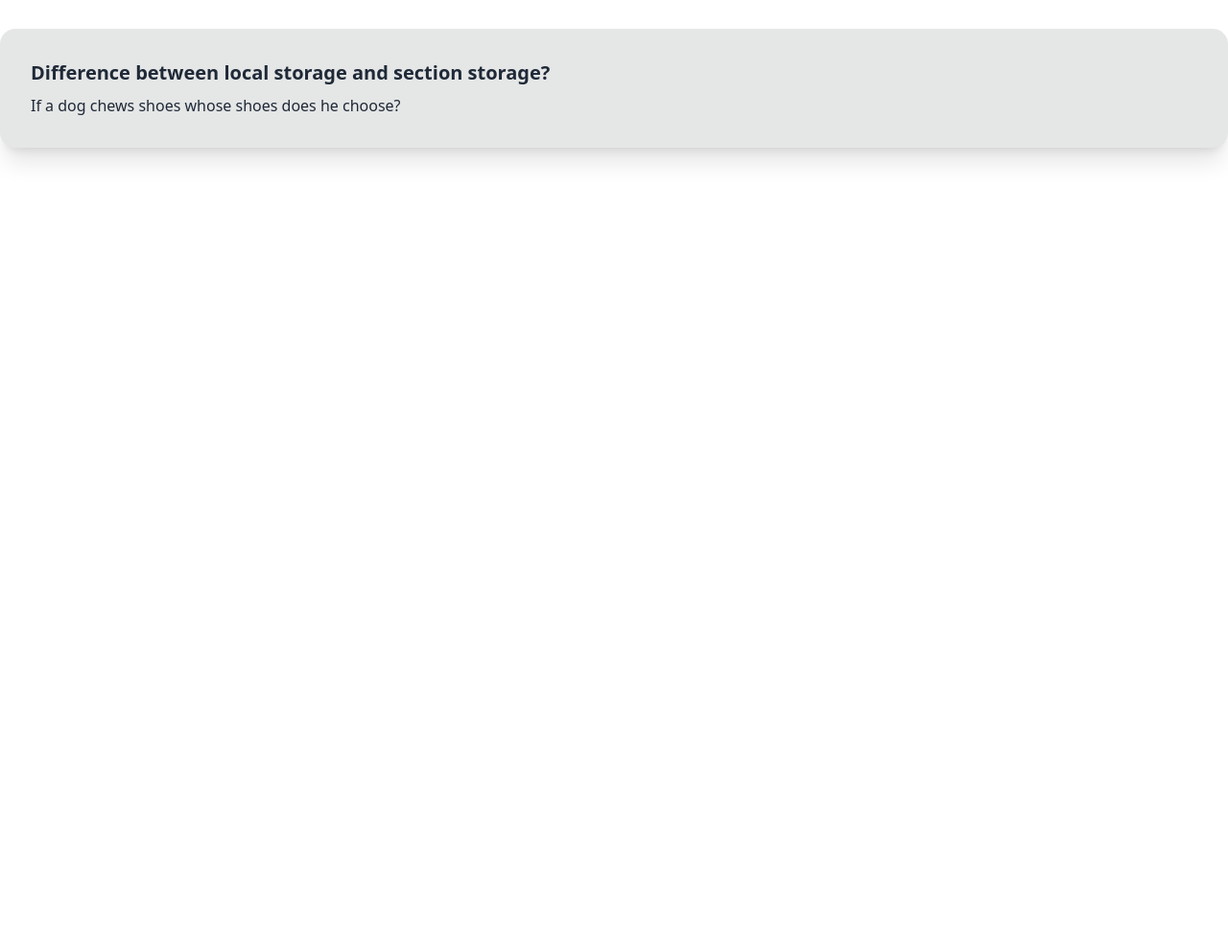
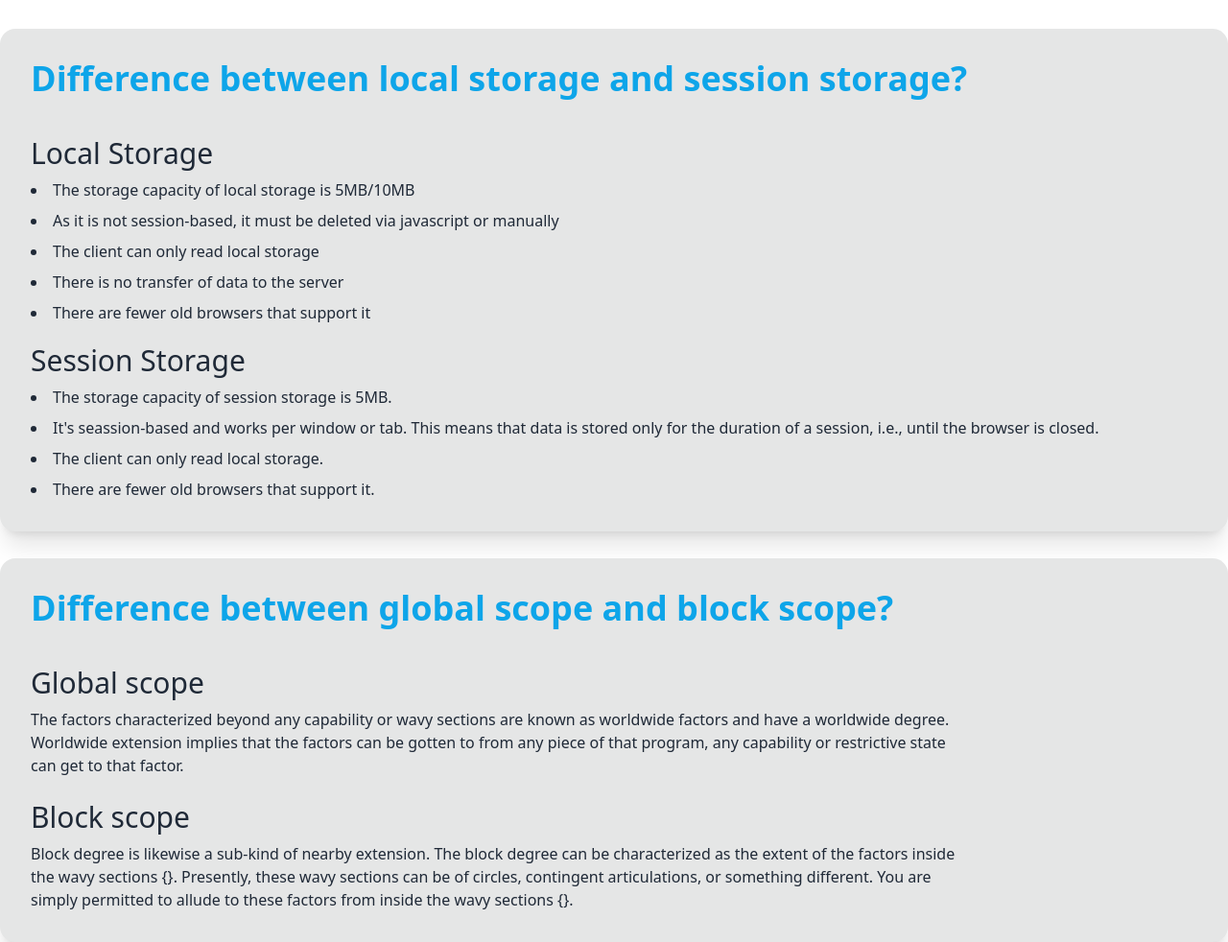
Before and after one commit to PARSA-00-55/type-monster, a plain HTML site: page blog.html in a window 1280 px wide. Shown: the part 64-1046 px from the top of the page at 96% size. Before the commit the page ends 800 px from the top, so only its background shows below. Drawn offline with nearby package versions, Linux system fonts and the light colour scheme.

Commit message:
two question added.

```diff
--- a/blog.html
+++ b/blog.html
@@ -48,10 +48,42 @@
         <!-- card 1 -->
         <div class="card w-full bg-base-300 shadow-xl">
             <div class="card-body">
-              <h2 class="card-title">Difference between local storage and section storage?</h2>
-              <p>If a dog chews shoes whose shoes does he choose?</p>
+              <h2 class="card-title text-4xl font-semibold text-sky-500" >Difference between local storage and session storage?</h2>
+              <br>
+              <!-- local storage -->
+              <h3 class="text-3xl">Local Storage</h3>
+              <li>The storage capacity of local storage is 5MB/10MB</li>
+              <li>As it is not session-based, it must be deleted via javascript or manually</li>
+              <li>The client can only read local storage</li>
+              <li>There is no transfer of data to the server</li>
+              <li>There are fewer old browsers that support it</li>
+              <!-- seassion storage -->
+              <h3 class="text-3xl mt-3">Session Storage</h3>
+              <li>The storage capacity of session storage is 5MB.</li>
+              <li>It's seassion-based and works per window or tab. This means that data is stored only for the duration of a session, i.e., until the browser is closed.</li>
+              <li>The client can only read local storage.</li>
+              <li>There are fewer old browsers that support it.</li>
             </div>
           </div>
+
+        <!-- card 2 -->
+        <div class="card w-full bg-base-300 shadow-xl mt-7">
+            <div class="card-body">
+                <h2 class="card-title text-4xl font-semibold text-sky-500" >Difference between global scope and block scope?</h2>
+                <br>
+                <h3 class="text-3xl">Global scope</h3>
+                <p class="w-4/5">
+                    The factors characterized beyond any capability or wavy sections are known as worldwide factors and have a worldwide degree. Worldwide extension implies that the factors can be gotten to from any piece of that program, any capability or restrictive state can get to that factor.
+                </p>
+
+                <h3 class="text-3xl mt-4">Block scope</h3>
+                <p class="w-4/5">
+                    Block degree is likewise a sub-kind of nearby extension. The block degree can be characterized as the extent of the factors inside the wavy sections {}. Presently, these wavy sections can be of circles, contingent articulations, or something different. You are simply permitted to allude to these factors from inside the wavy sections {}.
+                </p>
+            </div>
+          </div>
+
+        <!-- card 3 -->
     </main>
 
 </body>
```
